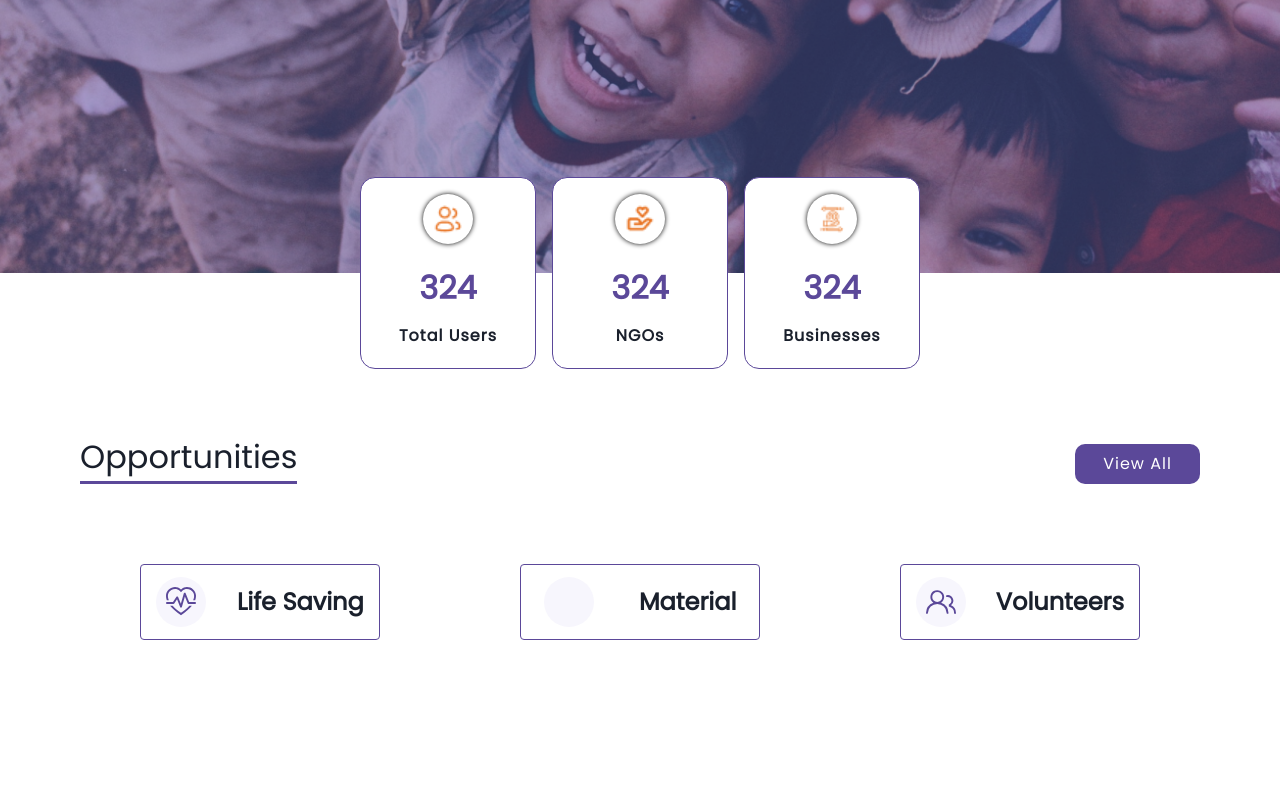
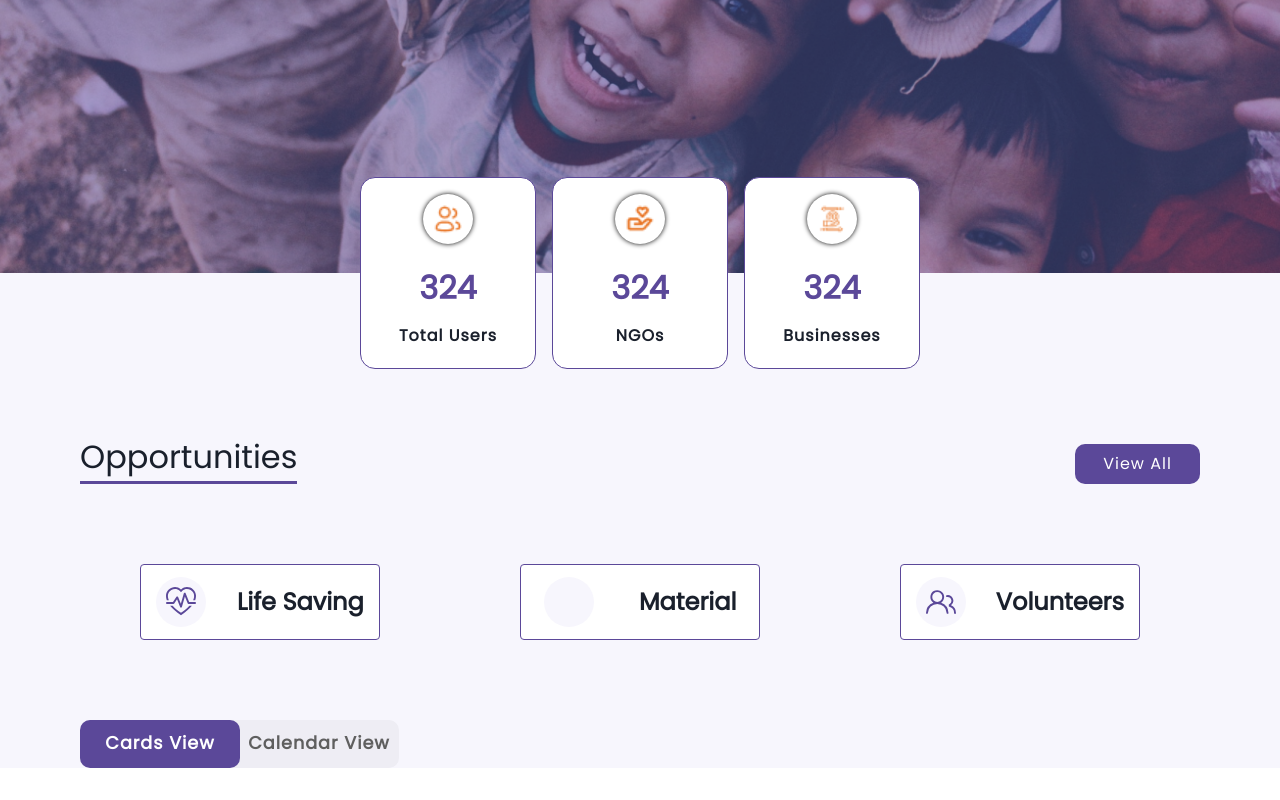
Before and after one commit to sayandeep-adhikary/GoWow, a React (Create React App) app: page /home in a window 1280 px wide. Shown: the part 575-1375 px from the top of the page. Before the commit the page ends 1295 px from the top, so only its background shows below. Built offline with nearby package versions, Linux system fonts and the light colour scheme; some icons are missing.

Commit message:
add toggle button

```diff
--- a/src/components/Home/Opportunities/Opportunities.js
+++ b/src/components/Home/Opportunities/Opportunities.js
@@ -8,10 +8,11 @@ import businessIcon from "../../../assets/businessIcon.png";
 import { BsHeartPulse } from "react-icons/bs";
 import { PiGraduationCap } from "react-icons/pi";
 import { GoPeople } from "react-icons/go";
+import ToggleButton from "../../ToggleButton/ToggleButton";
 
 export default function Opportunities() {
   return (
-    <Box pos={"relative"}>
+    <Box pos={"relative"} bg={'#F7F6FD'}>
       <Flex
         justifyContent={"center"}
         pos={"absolute"}
@@ -108,6 +109,7 @@ export default function Opportunities() {
           </div>
         </Flex>
       </Box>
+      <ToggleButton/>
     </Box>
   );
 }
--- /dev/null
+++ b/src/components/ToggleButton/ToggleButton.js
@@ -0,0 +1,109 @@
+import React, { useState } from "react";
+import styles from "./ToggleButton.module.css";
+import { Button, ButtonGroup, Flex, Text } from "@chakra-ui/react";
+import { FaUniversity } from "react-icons/fa";
+import { BsFillBookmarkFill } from "react-icons/bs";
+
+export default function ToggleButton(props) {
+  const [button, setButton] = useState("following");
+  const handleBtn = (e) => {
+    setButton(e.currentTarget.id);
+  };
+  const activeBtn = (button) =>{
+    let left = "";
+    switch (button) {
+        case "following":
+            left = "0";
+            break;
+        case "bookmarks":
+            left = "10rem";
+            break;
+        default:
+            left = "0";
+            break;
+    }
+    return left;
+  }
+  return (
+    <Flex mb={"2rem"} pl={20} alignItems={"center"} justifyContent={"start"}>
+      <ButtonGroup
+        isAttached
+        variant="outline"
+        bg={"#EEEDF4"}
+        className={styles.buttonContainer}
+      >
+        <div
+          id={"btn"}
+          className={styles.btn}
+          style={{ left: activeBtn(button) }}
+        ></div>
+        <Button
+          onClick={(e) => {
+            handleBtn(e);
+            // props.setShowView('following');
+          }}
+          bg={"transparent"}
+          size={"sm"}
+          className={styles.rightBtn}
+          id="following"
+          color={button === "following" ? "white" : "#5F5F5F"}
+          py={6}
+          px={4}
+          h={'2rem'}
+          w={'10rem'}
+
+        >
+          <Text mb={0}>Cards View</Text>
+        </Button>
+        <Button
+          onClick={(e) => {
+            handleBtn(e);
+            // props.setShowView('bookmarks');
+          }}
+          bg={"transparent"}
+          aria-label="Add to friends"
+          size={"sm"}
+          className={styles.rightBtn}
+          id="bookmarks"
+          color={button === "bookmarks" ? "white" : "#5F5F5F"}
+          py={6}
+          px={4}
+          h={'2rem'}
+          w={'10rem'}
+        >
+          <Text mb={0}>Calendar View</Text>
+        </Button>
+        {/* <Button
+          onClick={(e) => {
+            handleBtn(e);
+            // props.setShowView('trending');
+          }}
+          bg={"prakalp.0"}
+          aria-label="Add to friends"
+          leftIcon={<BsFire size={25} />}
+          size={"lg"}
+          className={styles.rightBtn}
+          id="trending"
+          color={button === "trending" ? "white" : "black"}
+        >
+          <Text mx={5}>Trending</Text>
+        </Button>
+        <Button
+          onClick={(e) => {
+            handleBtn(e);
+            // props.setShowView('search');
+          }}
+          bg={"prakalp.0"}
+          aria-label="Add to friends"
+          leftIcon={<BsSearch size={25} />}
+          size={"lg"}
+          className={styles.rightBtn}
+          id="search"
+          color={button === "search" ? "white" : "black"}
+        >
+          <Text mx={5}>Search</Text>
+        </Button> */}
+      </ButtonGroup>
+    </Flex>
+  );
+}
--- /dev/null
+++ b/src/components/ToggleButton/ToggleButton.module.css
@@ -0,0 +1,31 @@
+.buttonContainer {
+  position: relative;
+  border-radius: 10px;
+}
+
+.leftBtn,
+.rightBtn {
+    font-size: 1.1rem !important;
+    letter-spacing: 1px !important;
+  font-family: "Poppins", sans-serif;
+  border: 0 !important;
+  border-radius: 10px !important;
+  outline: none !important;
+  position: relative;
+  text-align: center;
+  -webkit-tap-highlight-color: transparent !important;
+}
+.leftBtn:hover,
+.rightBtn:hover {
+  background-color: transparent !important;
+}
+.btn {
+  left: 0;
+  top: 0;
+  position: absolute;
+  width: 10rem;
+  height: 100%;
+  background: #5b4899;
+  border-radius: 10px;
+  transition: 0.5s;
+}
```
